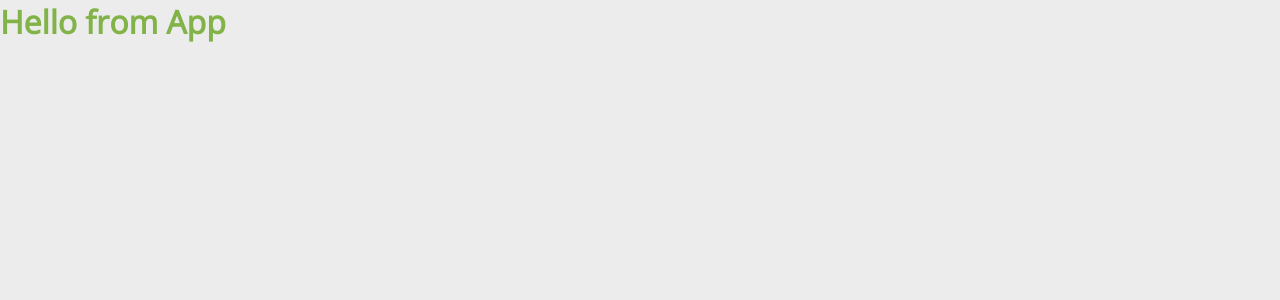
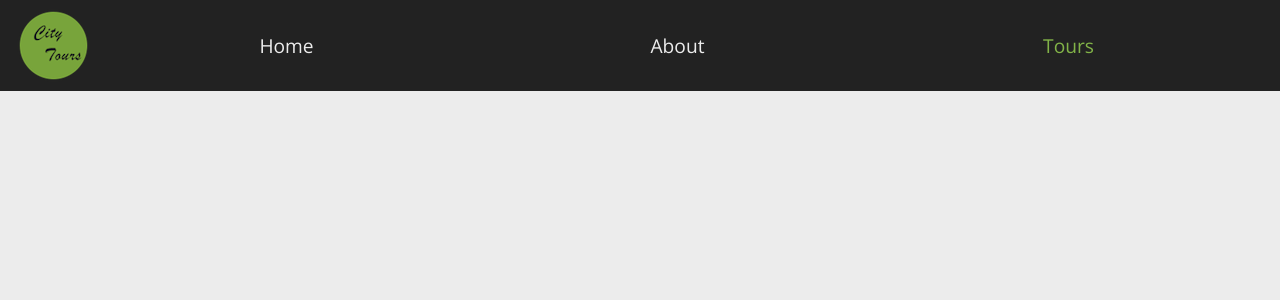
Before and after one commit to Arthur1122/ReactJs-city_tour-app, a React (Create React App) app: page / in a window 1280 px wide. Shown: the top 300 px of the page. Built offline with nearby package versions, Linux system fonts and the light colour scheme.

Commit message:
Creating navbar component

```diff
--- a/src/App.js
+++ b/src/App.js
@@ -1,8 +1,9 @@
 import React from "react";
+import Navbar from "./components/NavBar/Navbar";
 import "./App.scss";
 
 function App() {
-  return <h1>Hello from App</h1>;
+  return <Navbar />;
 }
 
 export default App;
--- /dev/null
+++ b/src/components/NavBar/Navbar.js
@@ -0,0 +1,28 @@
+import React from "react";
+import "./Navbar.scss";
+import logo from "../../logo.png";
+
+export default function Navbar() {
+  return (
+    <nav className="navbar">
+      <img src={logo} alt="city Tours logo" />
+      <ul className="nav-links">
+        <li>
+          <a href="/" className="nav-link">
+            home{" "}
+          </a>
+        </li>{" "}
+        <li>
+          <a href="/" className="nav-link">
+            about{" "}
+          </a>
+        </li>{" "}
+        <li>
+          <a href="/" className="nav-link active">
+            tours{" "}
+          </a>
+        </li>
+      </ul>
+    </nav>
+  );
+}
--- /dev/null
+++ b/src/components/NavBar/Navbar.scss
@@ -0,0 +1,30 @@
+@import "../../index.scss";
+
+.navbar {
+  background: $mainBlack;
+  padding: 0.5rem 1rem;
+  display: grid;
+  grid-template-columns: auto 1fr;
+}
+
+.nav-links {
+  align-self: center;
+  list-style-type: none;
+  display: grid;
+  grid-template-columns: repeat(3, 1fr);
+  text-align: center;
+}
+
+.nav-link {
+  color: $mainGrey;
+  text-transform: capitalize;
+  text-decoration: none;
+  font-size: 1.2rem;
+  transition: all 0.3s linear;
+  &:hover {
+    color: $mainGreen;
+  }
+}
+.active {
+  color: $mainGreen;
+}
```
Also changed, not shown: src/logo.png (added).
